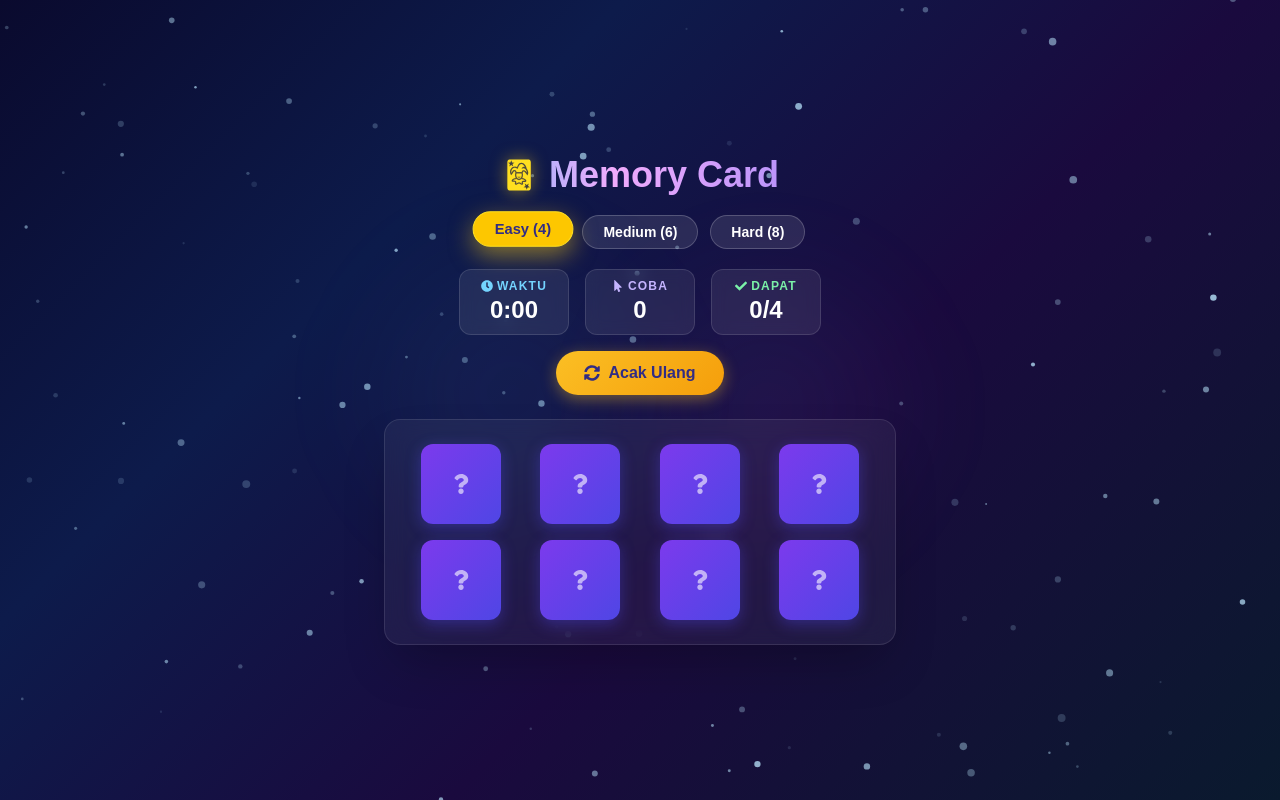
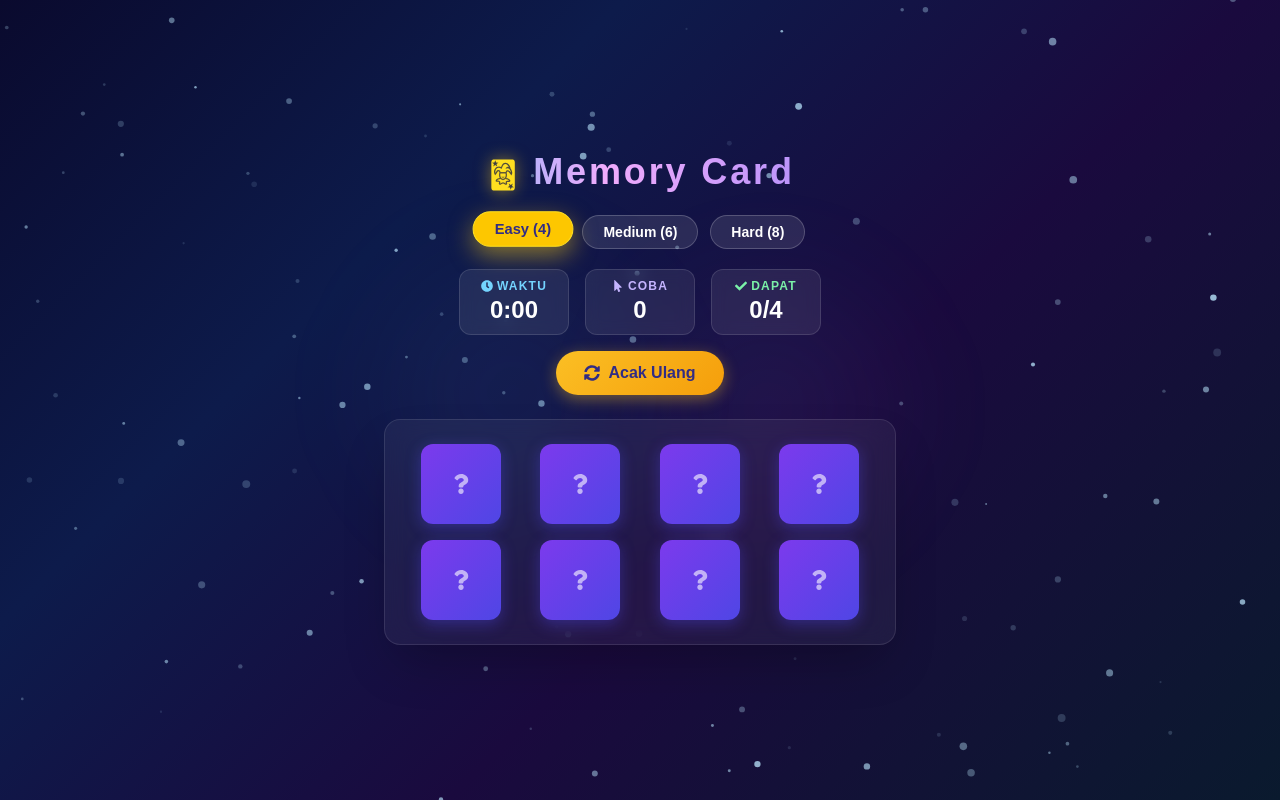
Before and after one commit to Soheee1/UGD4_C_2916, a Next.js app: page / in a window 1280 px wide. Built offline with nearby package versions, Linux system fonts and the light colour scheme.

Commit message:
Update globals.css

```diff
--- a/src/app/globals.css
+++ b/src/app/globals.css
@@ -50,7 +50,7 @@ body {
     title-spread 5s ease-in-out infinite;
 }
 
-.title-gradient:hover {
+.title-gradient-anim-spin {
   letter-spacing: 0.08em;
   transform: translateY(-3px);
 }
```
